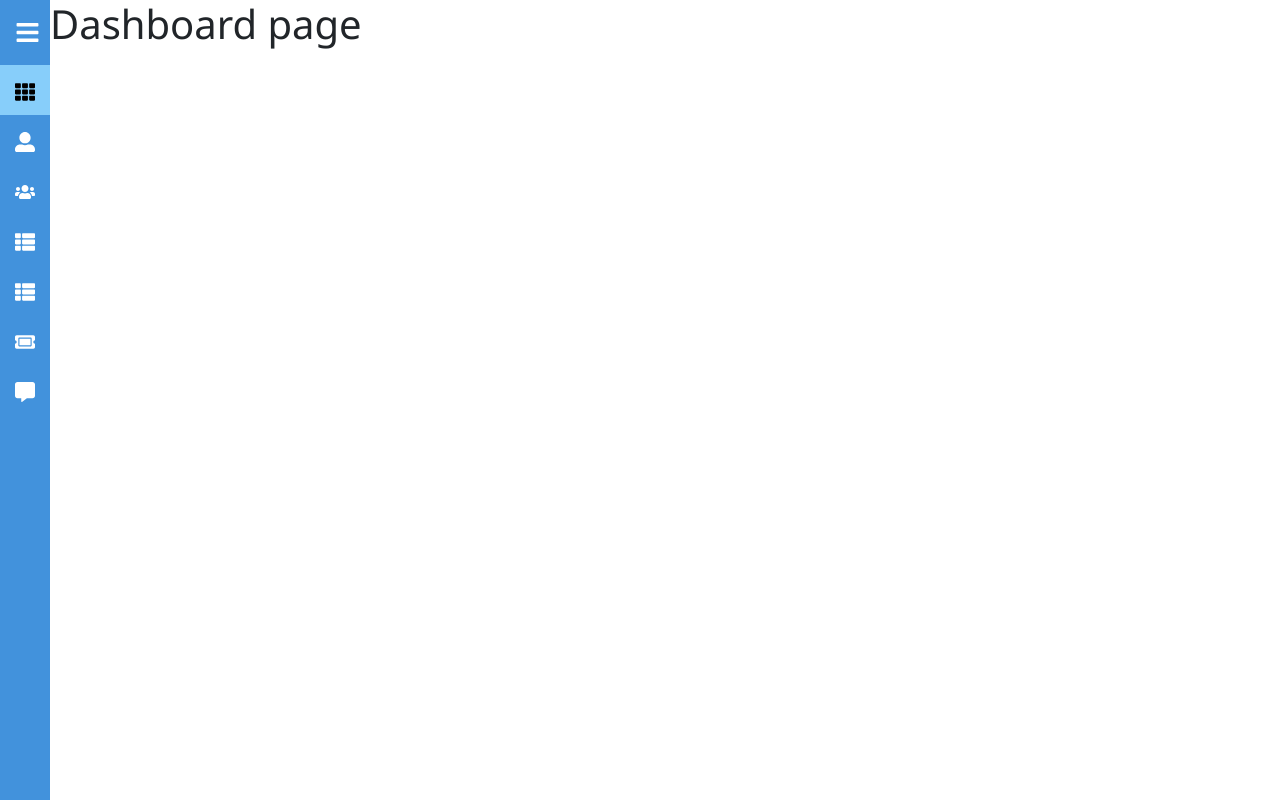
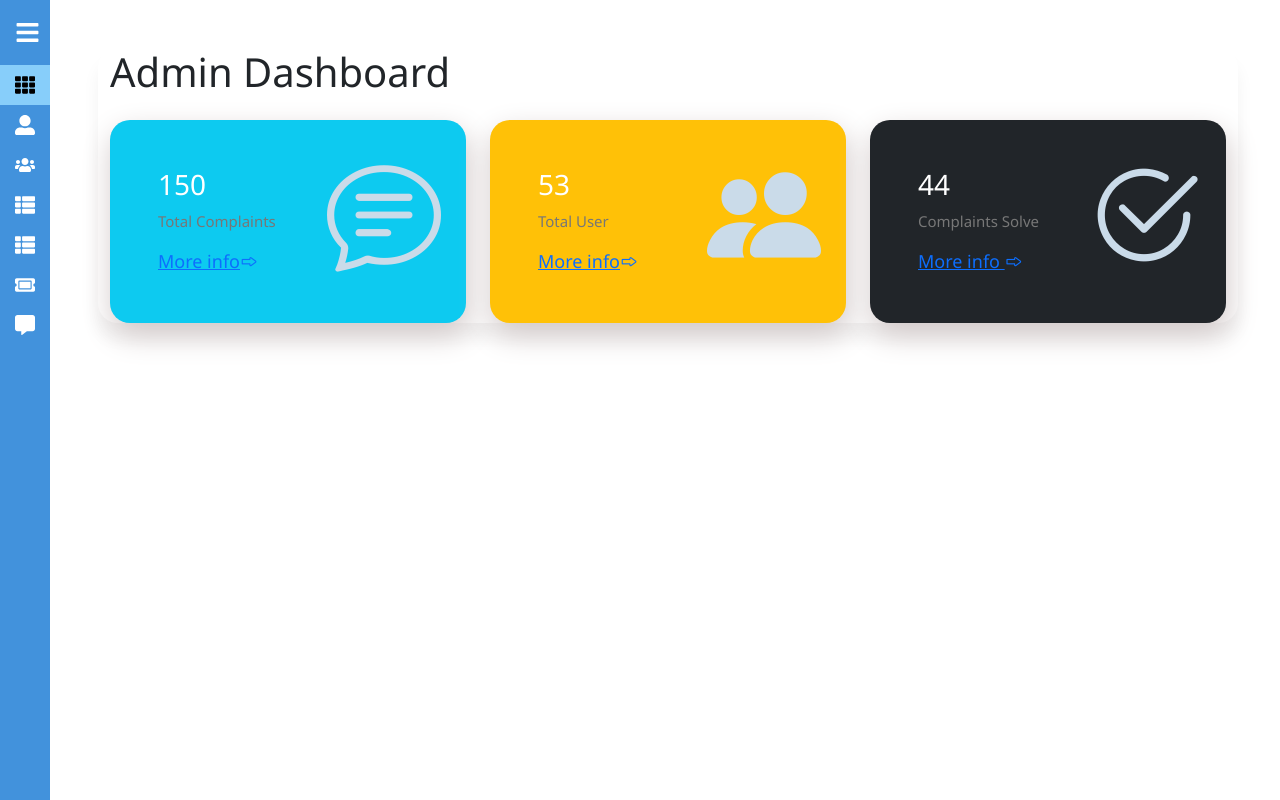
Before and after one commit to KRoushanKumar/help-desk-portal-frontend, a React (Create React App) app: page /Admin/dashboard in a window 1280 px wide. Built offline with nearby package versions, Linux system fonts and the light colour scheme.

Commit message:
updated pages in admin side

```diff
--- a/src/App/components/Login.js
+++ b/src/App/components/Login.js
@@ -24,14 +24,20 @@ function Login() {
             }
             console.log(response.data.roles[0].name);
             if(response.data.roles[0].name==="Admin"){
+                console.log("Admin login");
              console.log('login successful')
              sessionStorage.setItem('UserID', response.data.id)
              sessionStorage.setItem('userName',response.data.userName)
+             console.log(sessionStorage.getItem('UserID'));
+             console.log(sessionStorage.getItem('userName'));
              navigate('/Admin');
             }
             else if(response.data.roles[0].name==="Employee"){
+                console.log("employee login");
                 sessionStorage.setItem('UserID', response.data.id)
                 sessionStorage.setItem('userName',response.data.userName)
+                console.log(sessionStorage.getItem('UserID'));
+                console.log(sessionStorage.getItem('userName'));
                 navigate('/Employee');
             }
             else
--- a/src/App/pages/Admin/Dashboard.js
+++ b/src/App/pages/Admin/Dashboard.js
@@ -1,11 +1,86 @@
 import React, { useState } from 'react';
+import "./../../../assets/css/admin/dashboard.css";
+const Dashboard = () => {
 
-const Dashboard = () => {
+
     return (
-        <div>
+        <>
+            <div class="container m-5">
+                {/* <!-- Content Wrapper. Contains page content --> */}
+                <div class="">
+                    {/* <!-- Content Header (Page header) --> */}
 
-            <h1>Dashboard page</h1>
-        </div>
+                    <h1>
+                        Admin Dashboard
+                    </h1>
+                    <ol class="breadcrumb">
+                    </ol>
+
+
+                    {/* <!-- Main content --> */}
+
+                    {/* <!-- Small boxes (Stat box) --> */}
+                    <div class="row">
+                        <div class="col-lg-4 col-xs-6">
+                            {/* <!-- small box --> */}
+                            <div class="small-box bg-info p-5">
+                                <div class="inner">
+                                    <h3>150</h3>
+                                    <p>Total Complaints</p>
+                                </div>
+                                <div class="icon">
+                                    <i class="bi bi-chat-text Heading float-end  "></i>
+                                </div>
+                                <a href="#" class="small-box-footer">More info<i class="bi bi-forward"></i></a>
+                            </div>
+                        </div>
+                        {/* <!-- ./col --> */}
+                        <div class="col-lg-4 col-xs-6">
+                            {/* <!-- small box --> */}
+                            <div class="small-box bg-warning p-5">
+                                <div class="inner">
+                                    <h3>53<sup style={{ foneSize: "20px" }}></sup></h3>
+                                    <p>Total User</p>
+                                </div>
+                                <div class="icon">
+                                    <i class="bi bi-people-fill float-end"></i>
+                                </div>
+                                <a href="#" class="small-box-footer">More info<i class="bi bi-forward"></i></a>
+                            </div>
+                        </div>
+                        {/* <!-- ./col --> */}
+                        <div class="col-lg-4 col-xs-6 ">
+                            {/* <!-- small box --> */}
+                            <div class="small-box bg-dark p-5">
+                                <div class="inner">
+                                    <h3>44</h3>
+                                    <p>Complaints Solve</p>
+                                </div>
+                                <div class="icon ">
+                                    <i class="bi bi-check2-circle  float-end"></i>
+                                </div>
+                                <a href="#" class="">More info <i class="bi bi-forward"></i></a>
+                            </div>
+                        </div>
+                        {/* <!-- ./col --> */}
+                    </div>
+                    {/* <!-- /.row -->
+                        <!-- Main row --> */}
+                    <div class="row">
+                        <div class="chartjs-doughnut"></div>
+
+                    </div>
+                    {/* <!-- /.row (main row) --> */}
+                    {/* <!-- /.content --> */}
+                </div>
+                {/* <!-- /.content-wrapper --> */}
+
+
+
+
+            </div>
+            {/* <!-- ./wrapper --> */}
+        </>
     );
 };
 
--- a/src/App/pages/Admin/Employees.js
+++ b/src/App/pages/Admin/Employees.js
@@ -1,19 +1,27 @@
-import React, { useState } from 'react';
-
+import React, { useEffect, useState } from 'react';
+import axios from "../../../assets/axios"
 import "bootstrap-icons/font/bootstrap-icons.css";
 import "bootstrap/dist/css/bootstrap.min.css";
 import "bootstrap/dist/js/bootstrap.bundle.min.js";
 import { Link, Outlet } from 'react-router-dom';
 
 const Employees = () => {
+    const [isError, setIsError] = useState("");
+    const [employees,setEmployees] =[];
+  const getAllEmployee=async()=>{
+    try{
+        const res = await axios.get(`/getAllEmployees/${sessionStorage.getItem('UserID')}`);
+        setEmployees(res.data);
+        console.log('working');
+    }catch(error){
+        setIsError(error.message);
+        console.log('error aa gaya bhago');
+    }
+  }
 
-
-    // function AddEmployee(adminId) {
-    //     Axios.post(`http://localhost:8080/api/AddEmployee/${adminId}`,{data:data}).then((res) => {
-    //         if (res.data)
-    //             alert("")
-    //     });
-    // }
+   useEffect(()=>{
+    getAllEmployee();
+   },[]);
 
     return (
         <div className='container'>
@@ -39,14 +47,20 @@ const Employees = () => {
                     </thead>
                     <tbody>
                         <tr>
-                            <td>Alok</td>
-                            <td>Kumar</td>
-                            <td>alok@gmail.com</td>
-                            <td>alok21</td>
+                           {
+                            employees?.map((employee)=>(
+                                <>
+                             <td>{employee.firstName}</td>
+                            <td>{employee.lastName}</td>
+                            <td>{employee.email}</td>
+                            <td>{employee.userName}</td>
                             <td>
                                 <button style={{ marginRight: "10px" }} className='btn btn-info'>Update</button>
                                 <button className='btn btn-danger'>Delete</button>
                             </td>
+                            </>
+                            ))
+                           }
                         </tr>
                     </tbody>
                 </table>
--- a/src/App/pages/Employees/RaiseComplaints.js
+++ b/src/App/pages/Employees/RaiseComplaints.js
@@ -1,8 +1,7 @@
 import React, { useState, useEffect } from 'react';
 import "../../../assets/css/raisecomplaint.css"
-import axios from "../../../assets/axios"
+import axios from '../../../assets/axios'
 const RaiseComplaints = () => {
-
     const [categories, setCategories] = useState([]);
     const [categoriesid, setCategoriesid] = useState(0);
     const [st, setSt] = useState([]);
@@ -25,13 +24,12 @@ const RaiseComplaints = () => {
 
 
     const handleCategories = (event) => {
-        const getcoutryid = event.target.value;
-        console.log(getcoutryid);
-        setCategoriesid(getcoutryid);
+        const getCategoryId = event.target.value;
+        console.log(getCategoryId);
+        setCategoriesid(getCategoryId);
         event.preventDefault();
-        //console.log(getcoutryid);
+        //console.log(getCategoryId);
     }
-
 
 
 
@@ -65,11 +63,17 @@ const RaiseComplaints = () => {
                 </div>
                 <div className='form-field col-lg-6'>
 
-                    <select name='state' className='form-control' onChange={(e) => handleHidden(e)} >
+                    <select name='state' className='form-control'  >
                         <option>--Select SubCategories--</option>
 
-                        <option value={"wfh"}>wfh</option>
-                        <option value={"random"}>random2</option>
+                                {
+                                    st.map(
+                                        (resst) => (
+                                            <option key={resst.id} value={resst.id}>{resst.name}</option>
+                                        )
+                                    )
+                                }
+
 
                     </select>
                 </div>
--- a/src/App/pages/Employees/TrackComplaints.js
+++ b/src/App/pages/Employees/TrackComplaints.js
@@ -2,9 +2,53 @@ import React, { useState } from 'react';
 
 const TrackComplaints = () => {
     return (
-        <div>
-            <h1>Track complaints Page</h1>
-        </div>
+        <div className='container-fluid m-4'>
+        <h1 class="text-center text-light mt-5 p-2" style={{ fontWeight: 400, background: `linear-gradient(to right, rgba(10, 24, 2, 1), rgba(0, 133, 255, 11))` }}>My Complaints</h1>
+        <table class="table table-hover">
+            <thead class="bg-dark text-light" >
+                <tr>
+                    <th>ticket Id</th>
+
+                    <th>categoory</th>
+                    <th>subcategory</th>
+                    <th>title</th>
+                    <th>Assign To</th>
+                    <th>priority</th>
+                    <th>status</th>
+                    <th>creatred date</th>
+                </tr>
+            </thead>
+            <tbody>
+                <tr>
+                    <td>1</td>
+                    <td>random</td>
+                    <td>random2</td>
+                    <td>dontknow</td>
+                    <td>random</td>
+                    <td>high</td>
+                    <td>new</td>
+                    <td>12-01-2023</td>
+                    <td><button ></button></td>
+                    <td></td>
+                    <td></td>
+                </tr>
+                <tr>
+                    <td>2</td>
+                    <td>random</td>
+                    <td>random2</td>
+                    <td>dontknow</td>
+                    <td>random</td>
+                    <td>high</td>
+                    <td>new</td>
+                    <td>12-01-2023</td>
+                </tr>
+
+            </tbody>
+        </table>
+
+
+
+    </div>
     );
 };
 
--- /dev/null
+++ b/src/assets/css/admin/dashboard.css
@@ -0,0 +1,22 @@
+.small-box{
+    box-shadow: 2px 12px 30px rgb(209, 200, 200);
+    box-sizing: border-box;
+    border-radius:20px;
+    font-size: large;
+    color:white;
+    font-family: 'Segoe UI', Tahoma, Geneva, Verdana, sans-serif;
+    font-weight: 500;
+
+}
+.icon{
+    display: flex;
+    position:relative;
+}
+.icon i{
+   color: rgb(202, 219, 233);
+   font-size: 5.7em;
+   position:absolute;
+   top:-120px;
+   left:65%;
+
+}
```
Also changed, not shown: src/App/pages/Employees/AboutEmp.js (+48 -20 lines).
